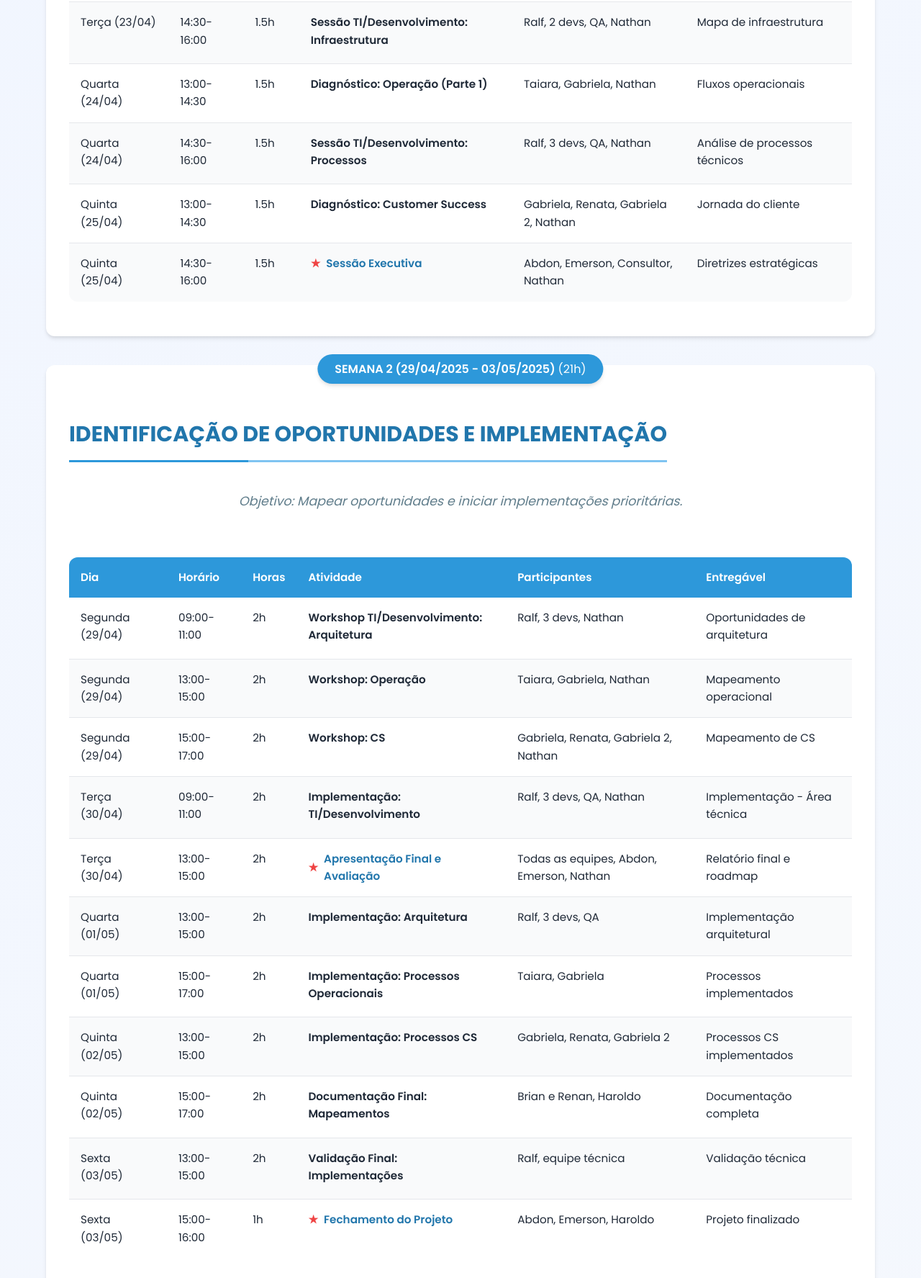
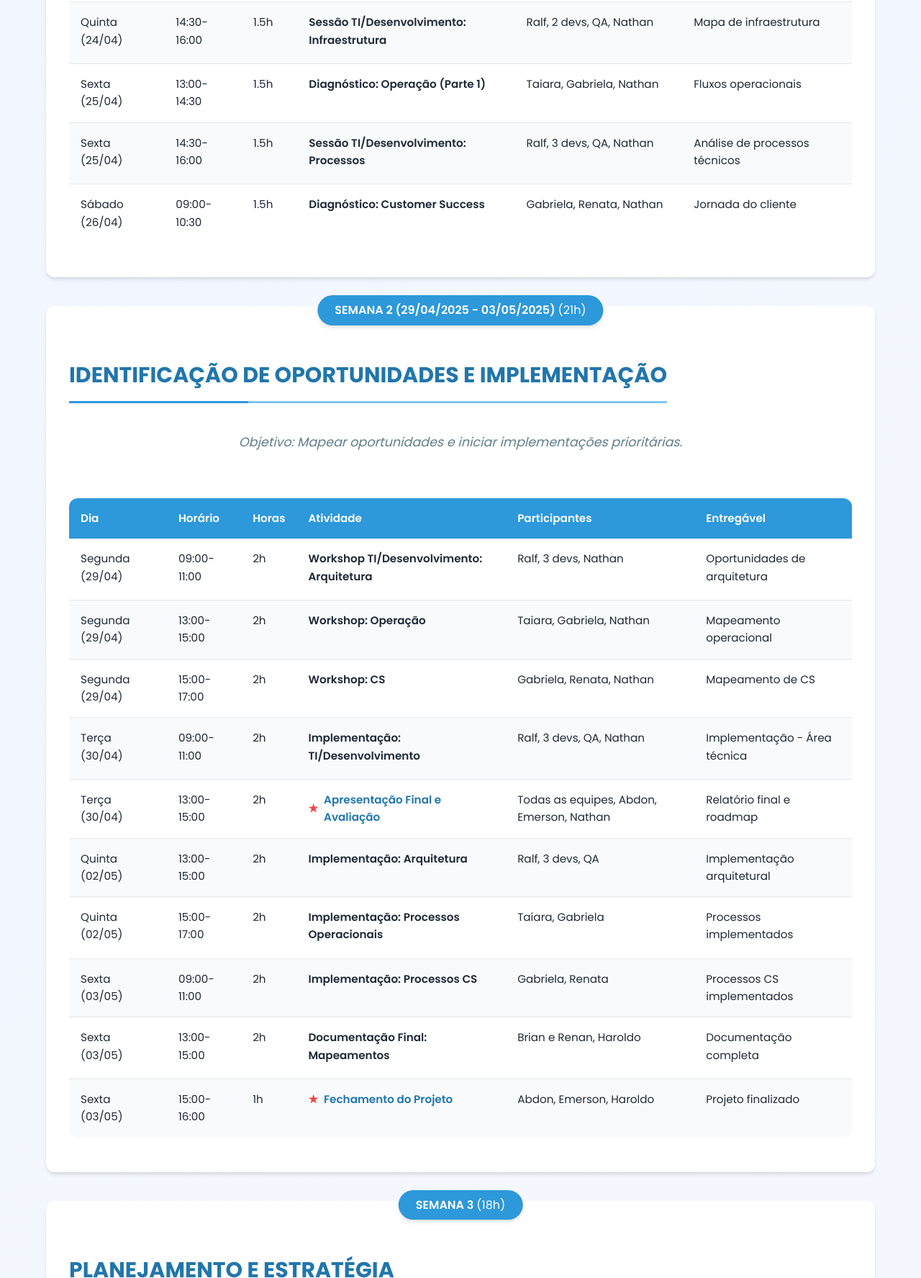
Before and after one commit to rolfmarquardtjr/fruto.brobot, a plain HTML site: page index.html in a window 1280 px wide. Shown: the part 1715-3490 px from the top of the page at 72% size. Drawn offline with Linux system fonts and the light colour scheme.

Commit message:
fix- novo

```diff
--- a/index.html
+++ b/index.html
@@ -1006,7 +1006,7 @@
         </div>
 
         <section id="semana1" class="section week-section">
-            <div class="week-badge">SEMANA 1 (22/04/2025 - 26/04/2025) <span style='font-size:1rem;font-weight:400;'>(10.5h)</span></div>
+            <div class="week-badge">SEMANA 1 (23/04/2025 - 26/04/2025) <span style='font-size:1rem;font-weight:400;'>(10.5h)</span></div>
             <h2>DIAGNÓSTICO E MAPEAMENTO</h2>
             <p class="week-description">Objetivo: Validar escopo, mapear processos e diagnosticar áreas críticas.</p>
             <div class="table-responsive">
@@ -1023,7 +1023,7 @@
                 </thead>
                 <tbody>
                     <tr class="area-dir">
-                        <td>Segunda (22/04)</td>
+                        <td>Quarta (23/04)</td>
                         <td>13:00-14:30</td>
                         <td>1.5h</td>
                         <td>
@@ -1033,7 +1033,7 @@
                         <td>Objetivos e escopo validados</td>
                     </tr>
                     <tr>
-                        <td>Segunda (22/04)</td>
+                        <td>Quarta (23/04)</td>
                         <td>14:30-16:00</td>
                         <td>1.5h</td>
                         <td>
@@ -1043,7 +1043,7 @@
                         <td>Definição de critérios de sucesso</td>
                     </tr>
                     <tr class="area-map">
-                        <td>Terça (23/04)</td>
+                        <td>Quinta (24/04)</td>
                         <td>13:00-14:30</td>
                         <td>1.5h</td>
                         <td>
@@ -1053,7 +1053,7 @@
                         <td>Documentação inicial</td>
                     </tr>
                     <tr class="area-tech">
-                        <td>Terça (23/04)</td>
+                        <td>Quinta (24/04)</td>
                         <td>14:30-16:00</td>
                         <td>1.5h</td>
                         <td>
@@ -1063,7 +1063,7 @@
                         <td>Mapa de infraestrutura</td>
                     </tr>
                     <tr class="area-ops">
-                        <td>Quarta (24/04)</td>
+                        <td>Sexta (25/04)</td>
                         <td>13:00-14:30</td>
                         <td>1.5h</td>
                         <td>
@@ -1073,7 +1073,7 @@
                         <td>Fluxos operacionais</td>
                     </tr>
                     <tr class="area-tech">
-                        <td>Quarta (24/04)</td>
+                        <td>Sexta (25/04)</td>
                         <td>14:30-16:00</td>
                         <td>1.5h</td>
                         <td>
@@ -1083,24 +1083,14 @@
                         <td>Análise de processos técnicos</td>
                     </tr>
                     <tr class="area-cs">
-                        <td>Quinta (25/04)</td>
-                        <td>13:00-14:30</td>
+                        <td>Sábado (26/04)</td>
+                        <td>09:00-10:30</td>
                         <td>1.5h</td>
                         <td>
                             <div class="activity-title">Diagnóstico: Customer Success</div>
                         </td>
-                        <td>Gabriela, Renata, Gabriela 2, Nathan</td>
+                        <td>Gabriela, Renata, Nathan</td>
                         <td>Jornada do cliente</td>
-                    </tr>
-                    <tr class="area-dir">
-                        <td>Quinta (25/04)</td>
-                        <td>14:30-16:00</td>
-                        <td>1.5h</td>
-                        <td>
-                            <div class="exclusive-session">Sessão Executiva</div>
-                        </td>
-                        <td>Abdon, Emerson, Consultor, Nathan</td>
-                        <td>Diretrizes estratégicas</td>
                     </tr>
                 </tbody>
             </table>
@@ -1151,7 +1141,7 @@
                         <td>
                             <div class="activity-title">Workshop: CS</div>
                         </td>
-                        <td>Gabriela, Renata, Gabriela 2, Nathan</td>
+                        <td>Gabriela, Renata, Nathan</td>
                         <td>Mapeamento de CS</td>
                     </tr>
                     <tr class="area-tech">
@@ -1175,54 +1165,44 @@
                         <td>Relatório final e roadmap</td>
                     </tr>
                     <tr class="area-tech">
-                        <td>Quarta (01/05)</td>
-                        <td>13:00-15:00</td>
-                        <td>2h</td>
-                        <td>
-                            <div class="activity-title">Implementação: Arquitetura</div>
-                        </td>
-                        <td>Ralf, 3 devs, QA</td>
-                        <td>Implementação arquitetural</td>
-                    </tr>
-                    <tr class="area-ops">
-                        <td>Quarta (01/05)</td>
-                        <td>15:00-17:00</td>
-                        <td>2h</td>
-                        <td>
-                            <div class="activity-title">Implementação: Processos Operacionais</div>
-                        </td>
-                        <td>Taiara, Gabriela</td>
-                        <td>Processos implementados</td>
-                    </tr>
-                    <tr class="area-cs">
                         <td>Quinta (02/05)</td>
                         <td>13:00-15:00</td>
                         <td>2h</td>
                         <td>
-                            <div class="activity-title">Implementação: Processos CS</div>
-                        </td>
-                        <td>Gabriela, Renata, Gabriela 2</td>
-                        <td>Processos CS implementados</td>
-                    </tr>
-                    <tr class="area-map">
+                            <div class="activity-title">Implementação: Arquitetura</div>
+                        </td>
+                        <td>Ralf, 3 devs, QA</td>
+                        <td>Implementação arquitetural</td>
+                    </tr>
+                    <tr class="area-ops">
                         <td>Quinta (02/05)</td>
                         <td>15:00-17:00</td>
                         <td>2h</td>
                         <td>
-                            <div class="activity-title">Documentação Final: Mapeamentos</div>
-                        </td>
-                        <td>Brian e Renan, Haroldo</td>
-                        <td>Documentação completa</td>
-                    </tr>
-                    <tr class="area-tech">
+                            <div class="activity-title">Implementação: Processos Operacionais</div>
+                        </td>
+                        <td>Taiara, Gabriela</td>
+                        <td>Processos implementados</td>
+                    </tr>
+                    <tr class="area-cs">
+                        <td>Sexta (03/05)</td>
+                        <td>09:00-11:00</td>
+                        <td>2h</td>
+                        <td>
+                            <div class="activity-title">Implementação: Processos CS</div>
+                        </td>
+                        <td>Gabriela, Renata</td>
+                        <td>Processos CS implementados</td>
+                    </tr>
+                    <tr class="area-map">
                         <td>Sexta (03/05)</td>
                         <td>13:00-15:00</td>
                         <td>2h</td>
                         <td>
-                            <div class="activity-title">Validação Final: Implementações</div>
-                        </td>
-                        <td>Ralf, equipe técnica</td>
-                        <td>Validação técnica</td>
+                            <div class="activity-title">Documentação Final: Mapeamentos</div>
+                        </td>
+                        <td>Brian e Renan, Haroldo</td>
+                        <td>Documentação completa</td>
                     </tr>
                     <tr class="area-dir">
                         <td>Sexta (03/05)</td>
@@ -1303,7 +1283,7 @@
                         <td>
                             <div class="activity-title">Desenho: Solução para CS</div>
                         </td>
-                        <td>Gabriela, Renata, Gabriela 2, Nathan</td>
+                        <td>Gabriela, Renata, Nathan</td>
                         <td>Especificação - CS</td>
                     </tr>
                     <tr class="area-tech">
```
